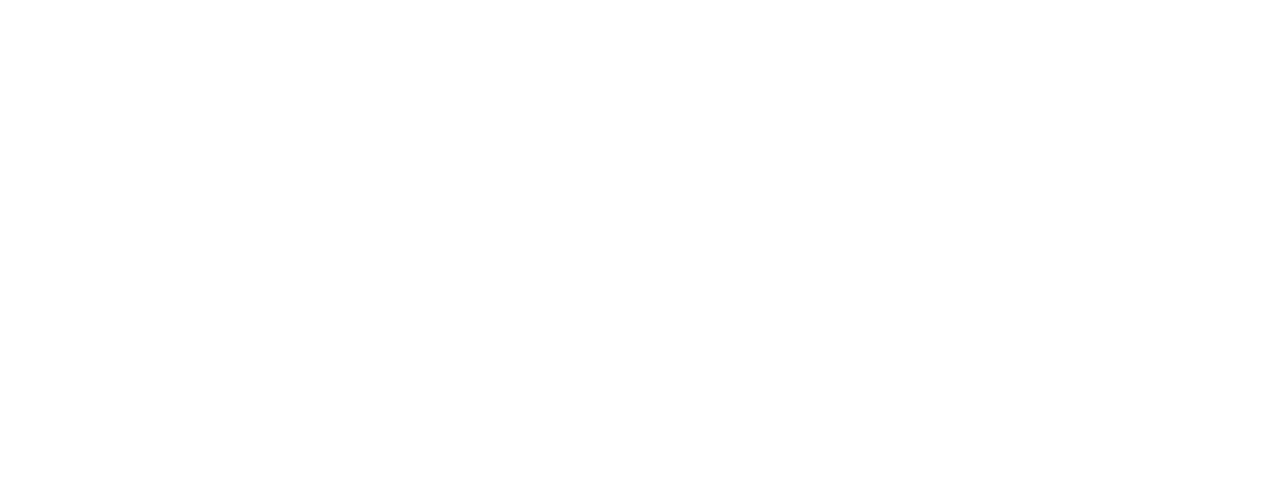
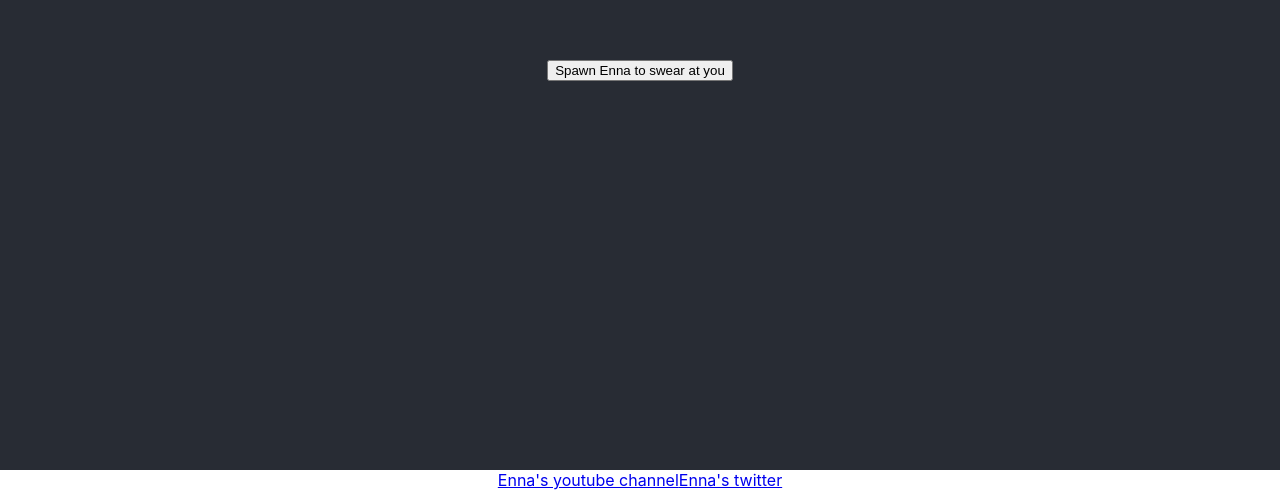
Before and after one commit to ACitronella/enna-clicky, a React (Create React App) app: page / in a window 1280 px wide. Before the commit this address had no page. Shown: the part 330-820 px from the top of the page. Built offline with nearby package versions, Linux system fonts and the light colour scheme.

Commit message:
add button, remove route

```diff
--- a/src/App.tsx
+++ b/src/App.tsx
@@ -1,15 +1,16 @@
 
 import './App.css';
-import { BrowserRouter, Routes, Route } from "react-router-dom";
+// import { BrowserRouter, Routes, Route } from "react-router-dom";
 import Main from './pages/main';
 
 function App() {
     return (
-        <BrowserRouter>
-            <Routes>
-                <Route path="/enna-clicky" element={<Main/>}/>
-            </Routes>
-        </BrowserRouter>
+        // <BrowserRouter>
+        //     <Routes>
+        //         <Route path="/enna-clicky" element={<Main/>}/>
+        //     </Routes>
+        // </BrowserRouter>
+        <Main/>
     );
 }
 
--- a/src/pages/main.tsx
+++ b/src/pages/main.tsx
@@ -41,10 +41,13 @@ class Main extends Component<{}, MainStates>{
 
     render() {
         return (
-            <div className="App" onClick={() => this.generateEnna()}>
-                <header className="App-header">
+            <div className="App" >
+                <div className="App-header">
+                    <button onClick={() => this.generateEnna()}>Spawn Enna to swear at you</button>
+                </div>
+                <div>
                     {this.state.ennas}
-                </header>
+                </div>
                 <a href="https://www.youtube.com/channel/UCR6qhsLpn62WVxCBK1dkLow">Enna's youtube channel</a>
                 <a href="https://twitter.com/EnnaAlouette">Enna's twitter</a>
             </div>
```
